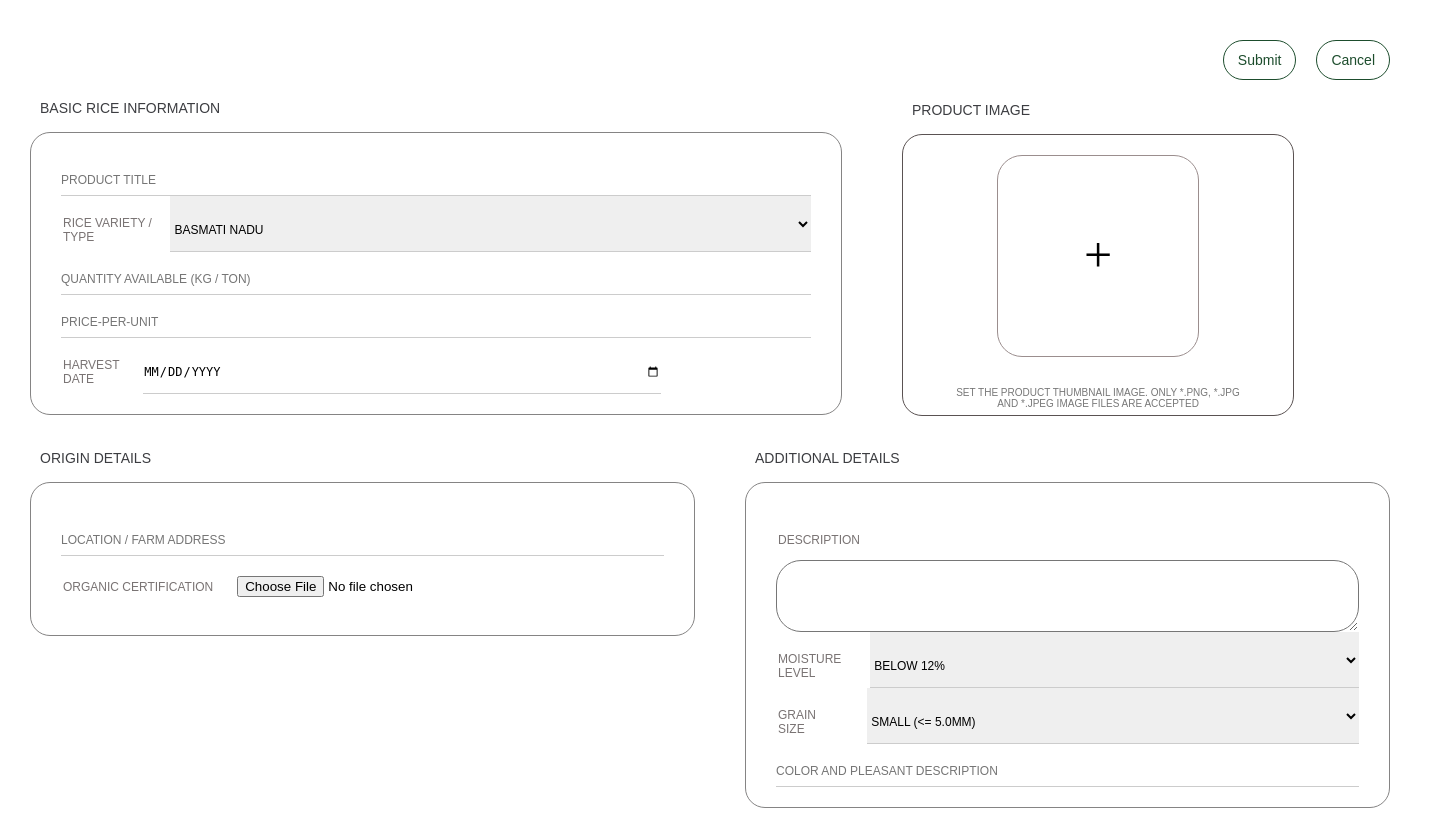
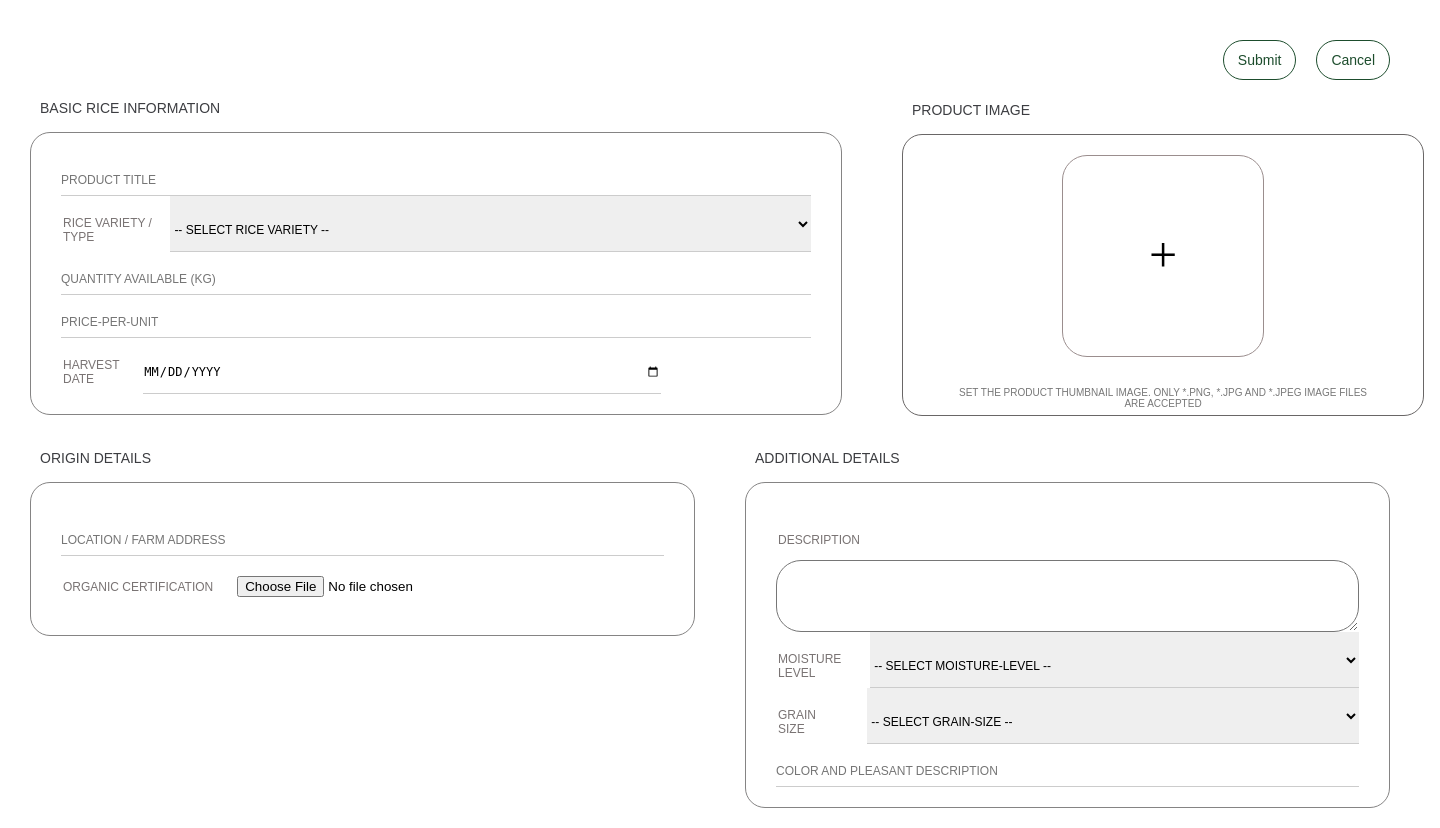
Before and after one commit to Fazlur22388/RiceLink, a PHP site: page /add_posts.php in a window 1440 px wide. Shown: the part 500-1328 px from the top of the page. Run offline with PHP 8.4, Linux system fonts and the light colour scheme; a stand-in replaces the project's code that opens the database connection.

Commit message:
updated add_posts.php

```diff
--- a/farmer_module/add_posts.php
+++ b/farmer_module/add_posts.php
@@ -48,7 +48,7 @@ if ($_SERVER["REQUEST_METHOD"] === "POST") {
 <head>
   <meta charset="UTF-8" />
   <meta name="viewport" content="width=device-width, initial-scale=1.0" />
-  <title>Add New Product</title>
+  <title>Add New Product | RiceLnk</title>
   <style>
     body {
       margin: 0;
@@ -164,9 +164,9 @@ if ($_SERVER["REQUEST_METHOD"] === "POST") {
     }
 
     .product-image {
-      width: 370px;
+      width: 500px;
       height: 260px;
-      border: 1px solid #5a5252;
+      border: 1px solid #696666;
       border-radius: 20px;
       padding: 10px;
       text-align: center;
@@ -350,17 +350,48 @@ if ($_SERVER["REQUEST_METHOD"] === "POST") {
               <input
                 type="text"
                 name="product-type"
-                placeholder="Product Title" />
+                placeholder="Product Title" required/>
             </div>
 
             <div class="display-group">
               <div class="rice-variety">
-                <label for="farm-type">Rice variety / Type</label>
-                <select name="farm-type" id="farm-type">
-                  <option value="rice">Basmati Nadu</option>
-                  <option value="vegetable">Samba Red Rice</option>
-                  <option value="tea">Keeri Samba</option>
-                  <option value="fruit">Fruit Growers</option>
+                <label for="rice-type">Rice variety / Type</label>
+                <select name="rice-type" id="rice-type" required>
+                  <option value="">-- Select Rice Variety --</option>
+                  <option value="BG 300">BG 300</option>
+                  <option value="BG 352">BG 352</option>
+                  <option value="BG 358">BG 358</option>
+                  <option value="BG 366">BG 366</option>
+                  <option value="BG 379-2">BG 379-2</option>
+                  <option value="BG 407">BG 407</option>
+                  <option value="BG 450">BG 450</option>
+                  <option value="BG 94-1">BG 94-1</option>
+                  <option value="Bg 251">Bg 251</option>
+                  <option value="Bg 300">Bg 300</option>
+                  <option value="Bg 403">Bg 403</option>
+                  <option value="At 307">At 307</option>
+                  <option value="At 362">At 362</option>
+                  <option value="At 401">At 401</option>
+                  <option value="At 353">At 353</option>
+                  <option value="Suwandel">Suwandel</option>
+                  <option value="Pachchaperumal">Pachchaperumal</option>
+                  <option value="Kaluheenati">Kaluheenati</option>
+                  <option value="Ma-Wee">Ma-Wee</option>
+                  <option value="Kuruluthuda">Kuruluthuda</option>
+                  <option value="Madathawalu">Madathawalu</option>
+                  <option value="Gonabaru">Gonabaru</option>
+                  <option value="Rathdel">Rathdel</option>
+                  <option value="Dahanala">Dahanala</option>
+                  <option value="Hetada Wee">Hetada Wee</option>
+                  <option value="Kahawanu">Kahawanu</option>
+                  <option value="Murungakayan">Murungakayan</option>
+                  <option value="Kottiyaran">Kottiyaran</option>
+                  <option value="Godaheenati">Godaheenati</option>
+                  <option value="Keeri Samba">Keeri Samba</option>
+                  <option value="Samba">Samba</option>
+                  <option value="Nadu">Nadu</option>
+                  <option value="Red Raw Rice">Red Raw Rice</option>
+                  <option value="White Raw Rice">White Raw Rice</option>
                 </select>
               </div>
             </div>
@@ -369,20 +400,20 @@ if ($_SERVER["REQUEST_METHOD"] === "POST") {
               <input
                 type="number"
                 name="quantity"
-                placeholder="Quantity Available (kg / ton)" />
+                placeholder="Quantity Available (kg)" required/>
             </div>
 
             <div class="display-group">
               <input
                 type="text"
                 name="price-per-unit"
-                placeholder="Price-Per-Unit" />
+                placeholder="Price-Per-Unit" required/>
             </div>
 
             <div class="display-group">
               <div class="harvest-date">
                 <label for="harvest-date">Harvest Date</label>
-                <input type="date" name="harvest-date" id="harvest-date" />
+                <input type="date" name="harvest-date" id="harvest-date" required/>
               </div>
             </div>
           </div>
@@ -401,7 +432,7 @@ if ($_SERVER["REQUEST_METHOD"] === "POST") {
                 name="product_picture"
                 accept="image/*"
                 onchange="previewImage()"
-                hidden />
+                hidden required/>
               <p class="hint">
                 Set the product thumbnail image. Only *.png, *.jpg and *.jpeg
                 image files are accepted
@@ -421,7 +452,7 @@ if ($_SERVER["REQUEST_METHOD"] === "POST") {
                 <input
                   type="text"
                   name="farm-address"
-                  placeholder="Location / Farm Address" />
+                  placeholder="Location / Farm Address" required/>
               </div>
 
               <div class="display-group">
@@ -441,7 +472,7 @@ if ($_SERVER["REQUEST_METHOD"] === "POST") {
               <div class="display-group">
                 <div class="rice-disc">
                   <label for="description">Description</label>
-                  <textarea id="description"></textarea>
+                  <textarea id="description" required></textarea>
                 </div>
               </div>
             </div>
@@ -451,6 +482,7 @@ if ($_SERVER["REQUEST_METHOD"] === "POST") {
                 <div class="moisture-level">
                   <label>Moisture Level</label>
                   <select name="moisture-level" id="moisture-level">
+                    <option value="">-- Select moisture-level --</option>
                     <option value="level-1">Below 12%</option>
                     <option value="level-2">12% - 14%</option>
                     <option value="level-3">14% - 16%</option>
@@ -464,6 +496,7 @@ if ($_SERVER["REQUEST_METHOD"] === "POST") {
                 <div class="grain-size">
                   <label>Grain Size</label>
                   <select name="grain-size" id="grain-size">
+                    <option value="">-- Select grain-size --</option>
                     <option value="size-1">Small (<= 5.0mm)</option>
                     <option value="size-2">Medium (5.1 - 6.5mm)</option>
                     <option value="size-3">Long (6.6 - 7.5mm)</option>
@@ -478,7 +511,7 @@ if ($_SERVER["REQUEST_METHOD"] === "POST") {
                 <input
                   type="text"
                   name="color-desc"
-                  placeholder="Color and Pleasant Description" />
+                  placeholder="Color and Pleasant Description" required/>
               </div>
             </div>
           </div>
```
